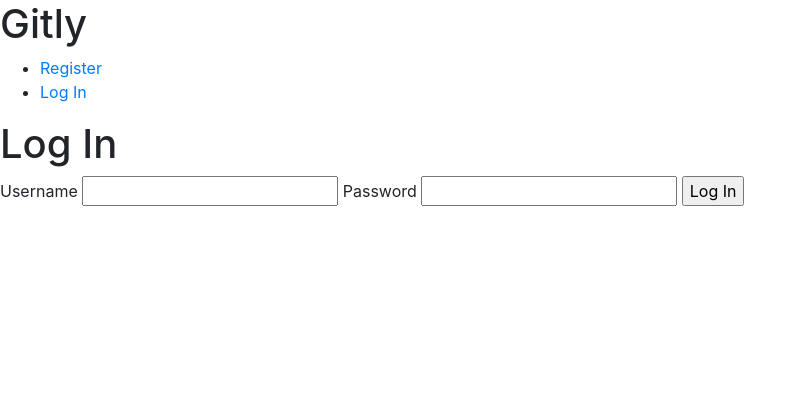
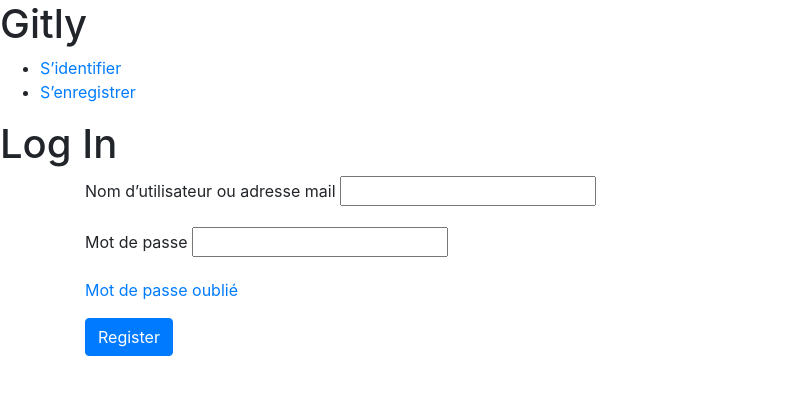
Before and after one commit to cljoly/telecomnancy-web, a Flask app: page /signin in a window 1280 px wide. Shown: the top 395 px of the page, without its empty margins (0-806 px from the left). Run offline with Flask 2, Linux system fonts and the light colour scheme; some libraries are stand-ins or nearby versions.

Commit message:
Signin/Signup avec une erreur (url endpoint signup not found)

```diff
--- a/main.py
+++ b/main.py
@@ -25,10 +25,10 @@ def hello():
     """Return a friendly HTTP greeting."""
     return 'Hello World!'
 
-@app.route('/register')
+@app.route('/signup')
 def register():
-    """ register """
-    return render_template("register.html")
+    """ Register """
+    return render_template("signup.html")
 
 @app.route('/signin')
 def signin():
--- a/templates/base.html
+++ b/templates/base.html
@@ -7,10 +7,10 @@
   <ul>
     {% if g.user %}
       <li><span>{{ g.user['username'] }}</span>
-      <li><a href="{{ url_for('logout') }}">Log Out</a>
+      <li><a href="{{ url_for('logout') }}">Se déconnecter</a>
     {% else %}
-      <li><a href="{{ url_for('register') }}">Register</a>
-      <li><a href="{{ url_for('signin') }}">Log In</a>
+      <li><a href="{{ url_for('signin') }}">S’identifier</a>
+      <li><a href="{{ url_for('signup') }}">S’enregistrer</a>
     {% endif %}
   </ul>
 </nav>
--- a/templates/signin.html
+++ b/templates/signin.html
@@ -5,11 +5,21 @@
 {% endblock %}
 
 {% block content %}
-  <form method="post">
-    <label for="username">Username</label>
-    <input name="username" id="username" required>
-    <label for="password">Password</label>
-    <input type="password" name="password" id="password" required>
-    <input type="submit" value="Log In">
-  </form>
+  <div class="container">
+      <form method="post">
+          <div class="form-group">
+          <label for="username">Nom d’utilisateur ou adresse mail</label>
+          <input name="username" id="username" required>
+          </div>
+          <div class="form-group">
+          <label for="password">Mot de passe</label>
+          <input type="password" name="password" id="password" required>
+          </div>
+          <div class="form-group">
+              <!-- TODO Créer lien -->
+              <a href="">Mot de passe oublié</a>
+          </div>
+          <input class="btn btn-primary" type="submit" value="Register">
+      </form>
+  </div>
 {% endblock %}
```
Also changed, not shown: templates/register.html (deleted, +0 -15 lines), templates/signup.html (added, +33 -0 lines).
